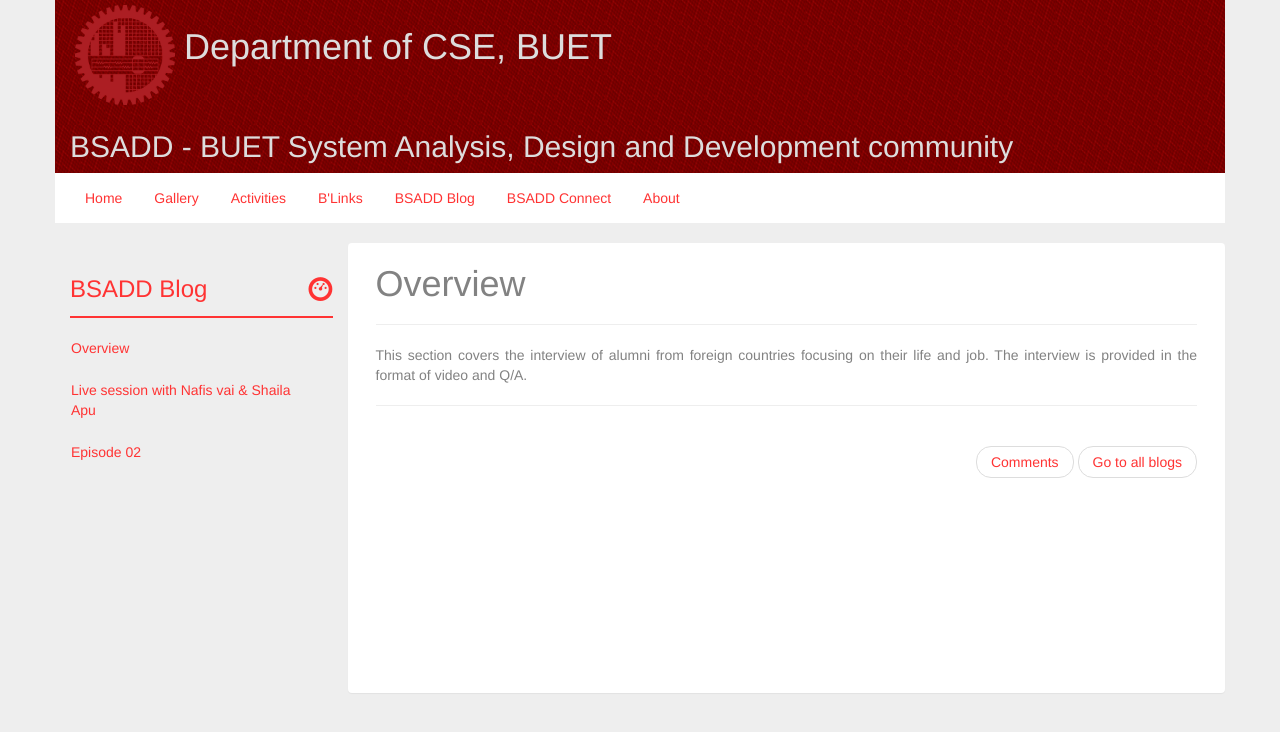
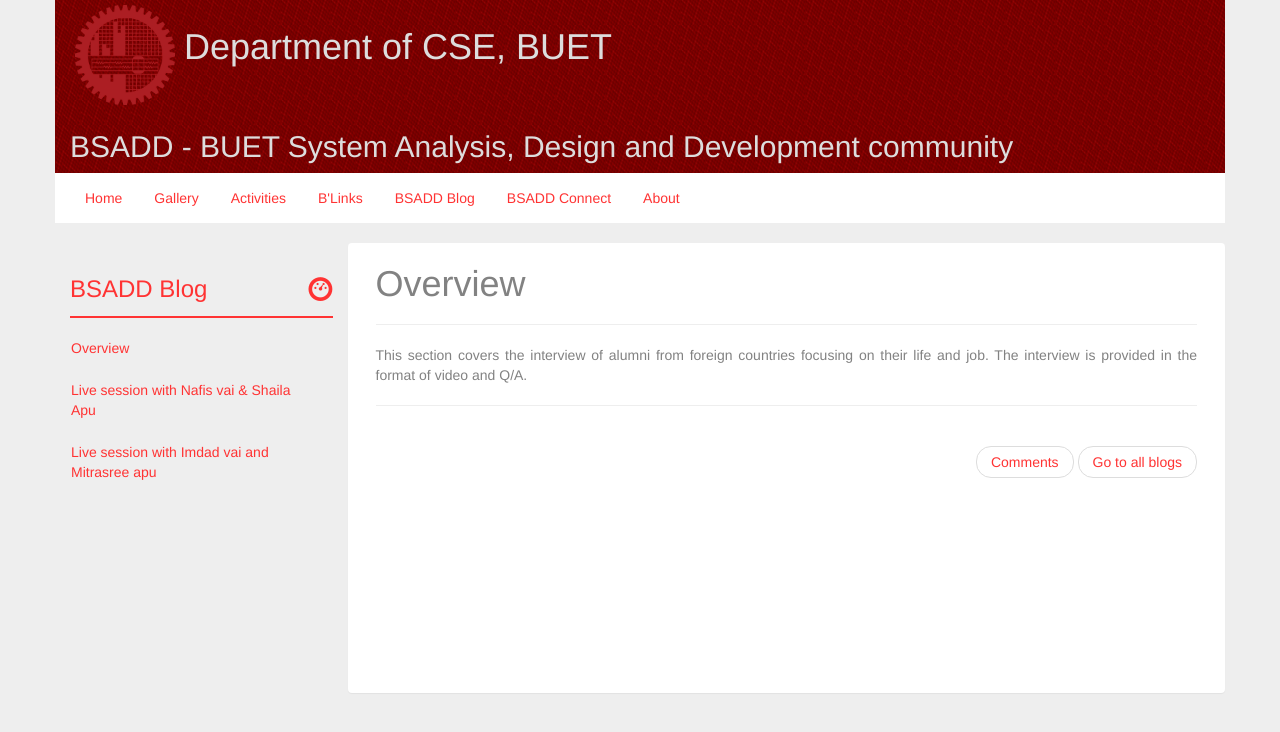
Before and after one commit to bsadd/bsadd.github.io, a Jekyll site: the page built from _activities/Life-Beyond-The-Borders/overview.md, in a window 1280 px wide. Shown: the top 732 px of the page. Built offline with Jekyll 4.4.1, drawn with Linux system fonts in a browser that asks for light colours.

Commit message:
Changed link name

```diff
--- a/_activities/Life-Beyond-The-Borders/002.md
+++ b/_activities/Life-Beyond-The-Borders/002.md
@@ -2,7 +2,7 @@
 layout: sessionTemplate
 id     : 2
 title: Life Beyond the Border - episode 02
-linkName:  Episode 02
+linkName:  Live session with Imdad vai and Mitrasree apu
 linkDesc: " - we discussed about various aspects of career in japan "
 # give embedded youtube link here ( ones that must contain 'embed' keyword )
 youtubeLink: "https://www.youtube.com/embed/s5PWf-fgw28"
```
